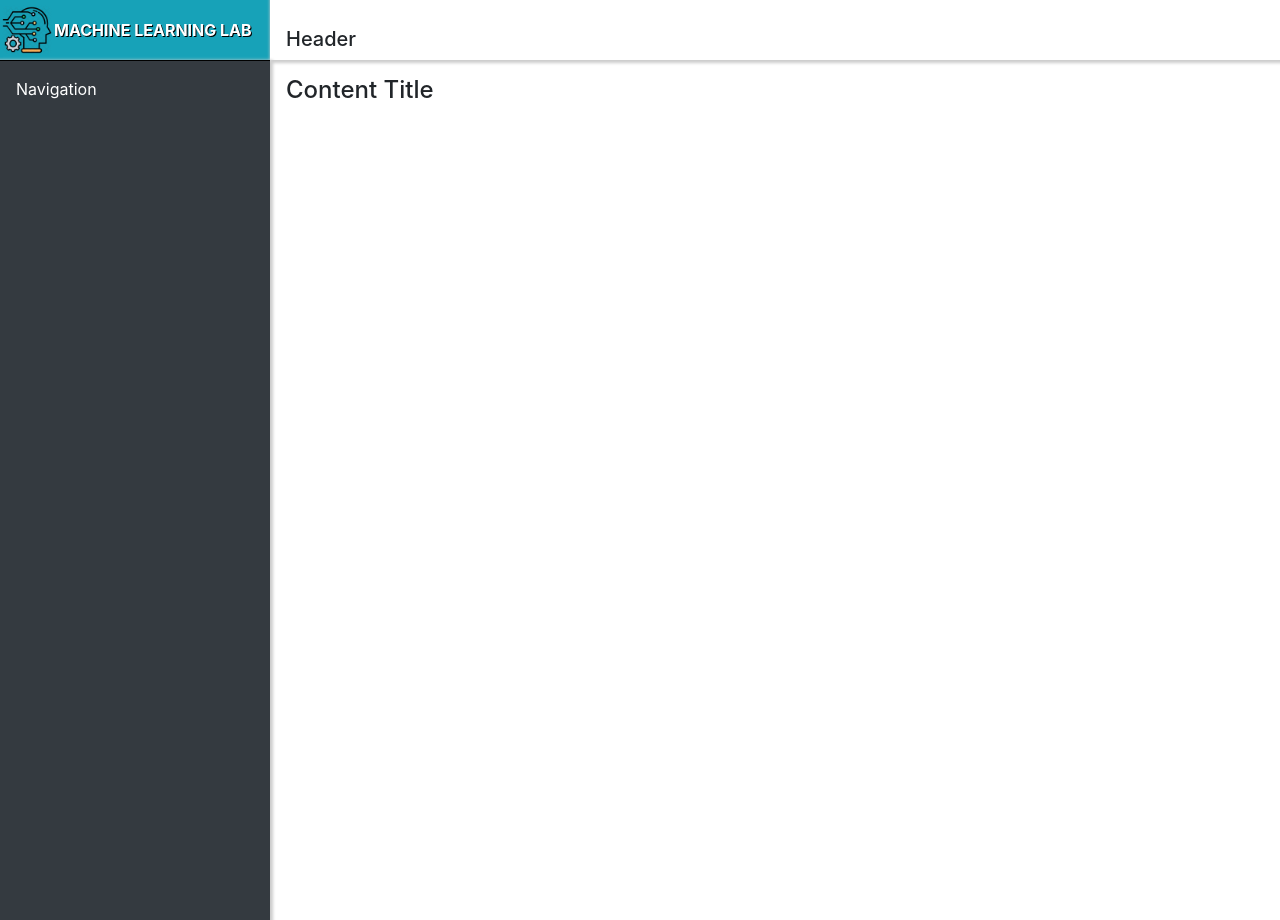
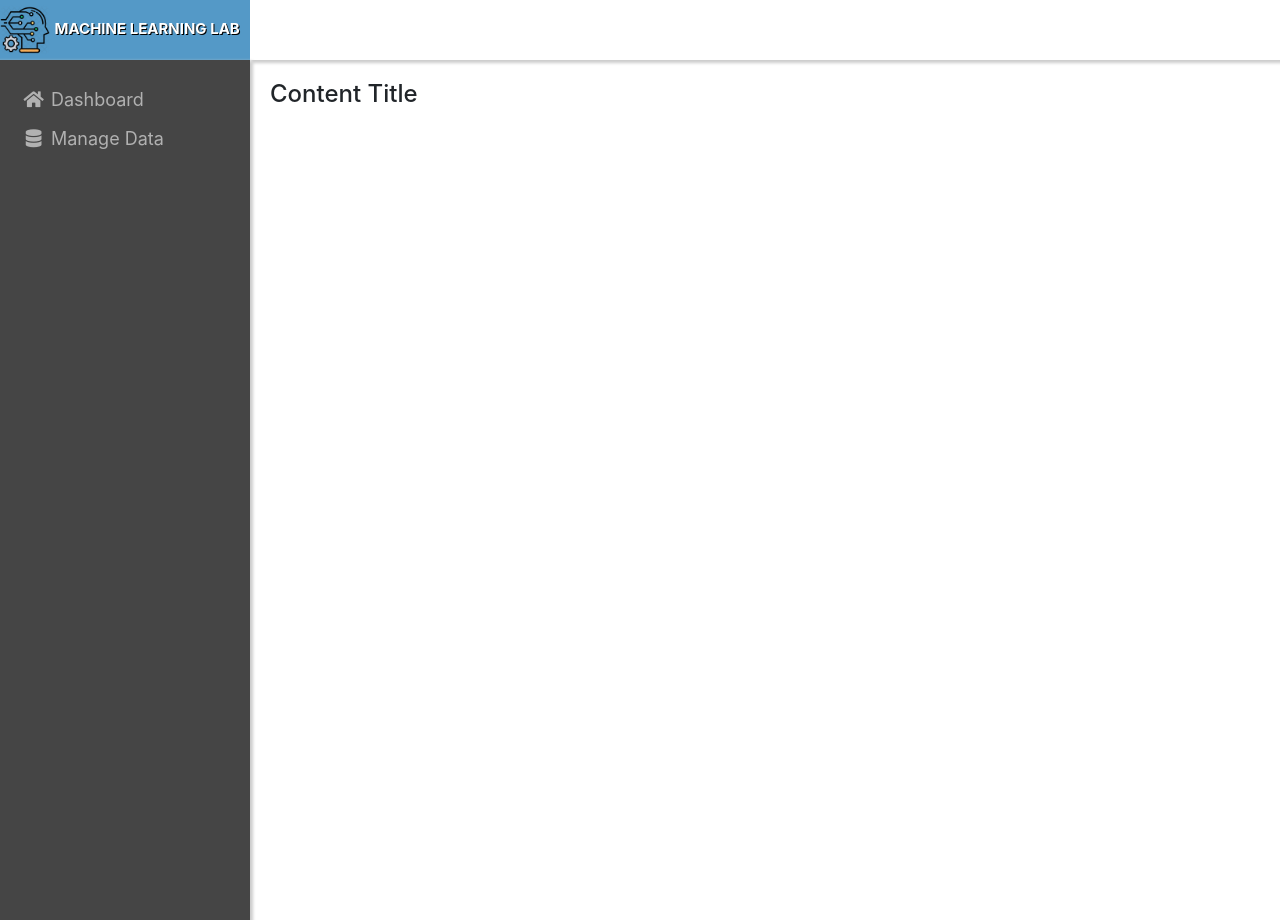
Before and after one commit to pambe525/MLWebLab, a Django app: page / in a window 1280 px wide. Run offline with Django 3.2, Linux system fonts and the light colour scheme; some libraries are stand-ins or nearby versions.

Commit message:
Created style sheet and simplified base.html

```diff
--- /dev/null
+++ b/static/css/stylesheet.css
@@ -0,0 +1,80 @@
+/* Add a black background color to the top navigation */
+
+/* Top corner logo badge */
+.logo-badge {
+	background-color: #5499C7;
+	height: 60px;
+	width: 250px;
+	float: left;
+	padding-top:5px;
+}
+
+.logo-text {
+	color: white;
+	text-shadow: 1px 1px black;
+	font-size: 15px;
+	font-weight: bold;
+}
+
+/* Top navigation */
+.topnav {
+  background-color: white;
+  overflow: hidden;
+  height: 60px;
+  margin-top: 0px;
+  margin-left: 250px;
+  font-size: 18px;
+  padding-top: 20px;
+  padding-left: 10px;
+  box-shadow: 4px 0px 3px 3px #ccc;
+}
+
+/* The sidebar menu */
+.sidenav {
+  height: 100%; /* Full-height: remove this if you want "auto" height */
+  width: 250px; /* Set the width of the sidebar */
+  position: fixed; /* Fixed Sidebar (stay in place on scroll) */
+  z-index: 1; /* Stay on top */
+  top: 60px; /* Stay at the top */
+  left: 0;
+  background-color: #454545; /* Black */
+  overflow-x: hidden; /* Disable horizontal scroll */
+  padding-top: 20px;
+  box-shadow: 0px 4px 3px 3px #ccc;
+}
+
+/* The navigation menu links */
+.sidenav a {
+  padding: 6px 8px 6px 16px;
+  text-decoration: none;
+  font-size: 18px;
+  color: #b1b1b1;
+  display: block;
+}
+
+.sidenav i {
+  width: 35px;
+  text-align: center;
+}
+/* When you mouse over the navigation links, change their color */
+.sidenav a:hover {
+  color: #f1f1f1;
+  background-color: #c0c0c0;
+}
+
+/* Current/active navbar link */
+.active {
+  background-color: #4CAF50;
+}
+
+/* Style page content */
+.main {
+  margin-left: 250px; /* Same as the width of the sidebar */
+  padding: 20px;
+}
+
+/* On smaller screens, where height is less than 450px, change the style of the sidebar (less padding and a smaller font size) */
+@media screen and (max-height: 450px) {
+  .sidenav {padding-top: 15px;}
+  .sidenav a {font-size: 18px;}
+}
--- a/templates/base.html
+++ b/templates/base.html
@@ -1,47 +1,40 @@
 <!doctype html>
 <html lang="en">
   <head>
+    {% load static %}
     <!-- Required meta tags -->
     <meta charset="utf-8">
     <meta name="viewport" content="width=device-width, initial-scale=1, shrink-to-fit=no">
     <link rel="stylesheet" href="https://maxcdn.bootstrapcdn.com/bootstrap/4.0.0/css/bootstrap.min.css" integrity="sha384-Gn5384xqQ1aoWXA+058RXPxPg6fy4IWvTNh0E263XmFcJlSAwiGgFAW/dAiS6JXm" crossorigin="anonymous">
+	<link rel="stylesheet" href="https://use.fontawesome.com/releases/v5.7.0/css/all.css" integrity="sha384-lZN37f5QGtY3VHgisS14W3ExzMWZxybE1SJSEsQp9S+oqd12jhcu+A56Ebc1zFSJ" crossorigin="anonymous">
+ 	<link rel="stylesheet" href="{% static 'css/stylesheet.css' %}">
     <title>Machine Learning Lab</title>
   </head>
-  <body>
-  <table style="width:100%; height:100vh">
-	<tr>
-    	<td class="bg-info align-middle" style="width:270px; border-bottom:1px groove black">
-    		<table>
-        	<tr>
-			   	<td>
-			   		{% load static %}
-			   		<img src="{% static 'images/machine-learning-icon.png' %}" width="50px" />
-			   	</td>
-			   	<td class="text-white" style="text-shadow:1px 1px black">
-			   		<b>MACHINE LEARNING LAB</b>
-			   	</td>
-			</tr>
-        	</table>
-        </td>
-        <td id="content" class="align-bottom px-3" style="height:60px; box-shadow:3px 0px 3px 3px #ccc">
-        	<h5>Header</h5>
-        </td>
-      </tr>
-      <tr>
-    	<td class="p-3 bg-dark align-top text-white" style="box-shadow:0px 3px 3px 3px #ccc">
-    	Navigation
-		</td>
-		<td class="p-3 align-top">
-    		<!-- Content Header -->
-			<h4>{% block home_content %}{% endblock %}</h4>
-		</td>
-      </tr>
-    </table>
+  <body class="fixed-sn pink-skin">
+   <!-- Logo & title -->
+    <div class="logo-badge">
+		<img src="{% static 'images/machine-learning-icon.png' %}" width="50px" />
+		<span class="logo-text">MACHINE LEARNING LAB</span>
+    </div>
+   <!-- Logo & title -->
+   <!-- Double navigation-->
+    <!-- Top navigation -->
+    <div class="topnav">
+    </div>
+    <!-- /Top navigation -->
+	<!-- Side navigation -->
+	<div class="sidenav">
+	  <a href="#"><i class="fa fa-home"></i><span>Dashboard</span></a>
+	  <a href="#"><i class="fa fa-database"></i><span>Manage Data</span></a>
+	</div>
+	<!-- /Side navigation -->
+  <!-- /Double navigation-->
 
-    <!-- Optional JavaScript -->
-    <!-- jQuery first, then Popper.js, then Bootstrap JS -->
-    <script src="https://code.jquery.com/jquery-3.2.1.slim.min.js" integrity="sha384-KJ3o2DKtIkvYIK3UENzmM7KCkRr/rE9/Qpg6aAZGJwFDMVNA/GpGFF93hXpG5KkN" crossorigin="anonymous"></script>
-    <script src="https://cdnjs.cloudflare.com/ajax/libs/popper.js/1.12.9/umd/popper.min.js" integrity="sha384-ApNbgh9B+Y1QKtv3Rn7W3mgPxhU9K/ScQsAP7hUibX39j7fakFPskvXusvfa0b4Q" crossorigin="anonymous"></script>
-    <script src="https://maxcdn.bootstrapcdn.com/bootstrap/4.0.0/js/bootstrap.min.js" integrity="sha384-JZR6Spejh4U02d8jOt6vLEHfe/JQGiRRSQQxSfFWpi1MquVdAyjUar5+76PVCmYl" crossorigin="anonymous"></script>
+  <!-- Main Content -->
+  <div class="main">
+	<h4>{% block home_content %}{% endblock %}</h4>
+  </div>
+  <!-- /Main Content -->
+
   </body>
 </html>
```
